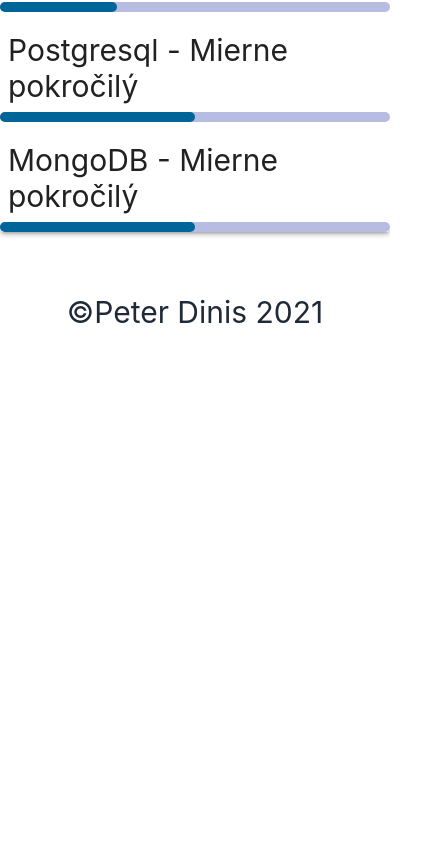
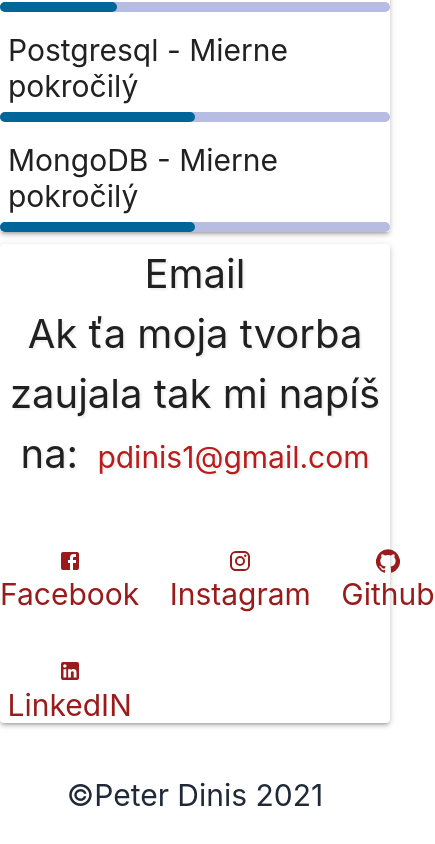
Before and after one commit to peterdinis/Portfolio-Dinis, a React (Create React App) app: page / in a window 390 px wide. Shown: the part 7103-7947 px from the top of the page, 435 px wide, since content can reach past the window. Before the commit the page ends 7480 px from the top, so only its background shows below. Built offline with nearby package versions, Linux system fonts and the light colour scheme.

Commit message:
Add contactinfo component

```diff
--- /dev/null
+++ b/src/components/contact/ContactInfo.jsx
@@ -0,0 +1,25 @@
+import { Paper } from "@material-ui/core";
+import Links from "./Links";
+import { Mailto } from "./Mailto";
+import "./Links.css";
+function ContactInfo() {
+
+  return (
+    <div className="mt-1">
+      <div>
+        <Paper elevation={3}>
+          <h1 className="infoHead">Email</h1>
+          <p className="infoHead">
+            Ak ťa moja tvorba zaujala tak mi napíš na:{" "}
+            <Mailto href="mailto:pdinis1@gmail.com">
+              pdinis1@gmail.com
+            </Mailto>
+          </p>
+          <Links />
+        </Paper>
+      </div>
+    </div>
+  );
+}
+
+export default ContactInfo;
--- /dev/null
+++ b/src/components/contact/Links.css
@@ -0,0 +1,92 @@
+.info {
+	margin-top: 6rem !important;
+}
+.infolink {
+	color: #333;
+	text-decoration: none;
+	font-size: 1.8rem;
+}
+
+.infoHead {
+    text-align: center;
+  text-shadow: 2px 2px 2px #eee;
+  font-size: 2.5rem;
+}
+
+.helperText {
+    font-size: 1.8rem;
+    margin-top: 2rem;
+    text-shadow: 2px 2px 2px #eee;
+    padding: 2px;
+}
+
+.infoHead {
+    text-align: center;
+  text-shadow: 2px 2px 2px #eee;
+  font-size: 2.5rem;
+}
+
+.linksGrid {
+    margin-top: 3rem !important;
+    display: grid;
+    grid-template-columns: repeat(5, 1fr);
+    grid-gap: 1.2em;
+    text-align: center;
+    scroll-behavior: smooth;
+}
+
+@media (max-width: 1039px) {
+	.info {
+		margin-top: 8rem !important;
+	}
+}
+@media (max-width: 1031px) {
+	.info {
+		margin-top: 7rem !important;
+	}
+}
+@media (max-width: 1015px) {
+	.info {
+		margin-top: 7rem !important;
+	}
+}
+@media (max-width: 245px) {
+	.info {
+		margin-top: 8rem !important;
+	}
+}
+
+@media (max-width: 1131px) {
+    .linksGrid {
+        grid-gap: 2em;
+    }
+  }
+  @media (max-width: 1094px) {
+   .linksGrid {
+    grid-gap: 1.9em;
+   }
+  }
+  @media (max-width: 800px) {
+   .linksGrid {
+    grid-template-columns: repeat(4, 1fr);
+    scroll-behavior: smooth;
+   }
+  }
+  @media (max-width: 570px) {
+    .linksGrid {
+        grid-template-columns: repeat(3, 1fr);
+        scroll-behavior: smooth;
+    }
+  }
+  @media (max-width: 388px) {
+    .linksGrid {
+        grid-template-columns: repeat(2, 1fr);
+        scroll-behavior: smooth;
+    }
+  }
+  @media (max-width: 320px) {
+    .linksGrid {
+        grid-template-columns: repeat(1, 1fr);
+        scroll-behavior: smooth;
+    }
+  }
--- /dev/null
+++ b/src/components/contact/Links.jsx
@@ -0,0 +1,52 @@
+import FacebookIcon from "@material-ui/icons/Facebook";
+import InstagramIcon from "@material-ui/icons/Instagram";
+import GitHubIcon from "@material-ui/icons/GitHub";
+import LinkedInIcon from "@material-ui/icons/LinkedIn";
+import "./Links.css";
+
+function Links() {
+  return (
+    <div>
+      <div className="linksGrid">
+        <a
+          className="text-red-800 mt-2 text-3xl"
+          href="https://www.facebook.com/peto.dinis/"
+        >
+          <div className="w-18">
+            <FacebookIcon />
+          </div>
+          <h3>Facebook</h3>
+        </a>
+        <a
+          href="https://www.instagram.com/petodinis/"
+          className="text-red-800 mt-2 text-3xl"
+        >
+          <div className="w-18">
+            <InstagramIcon />
+          </div>
+          <h3>Instagram</h3>
+        </a>
+        <a
+          href="https://github.com/peterdinis"
+          className="text-red-800 mt-2 text-3xl"
+        >
+          <div className="w-18">
+            <GitHubIcon />
+          </div>
+          <h3>Github</h3>
+        </a>
+        <a
+          href="https://www.linkedin.com/in/peter-dinis-58520b214/"
+          className="text-red-800 mt-2 text-3xl"
+        >
+          <div className="w-18">
+            <LinkedInIcon />
+          </div>
+          <h3>LinkedIN</h3>
+        </a>
+      </div>
+    </div>
+  );
+}
+
+export default Links;
--- a/src/pages/Homepage.jsx
+++ b/src/pages/Homepage.jsx
@@ -1,4 +1,5 @@
 import React from 'react'
+import ContactInfo from '../components/contact/ContactInfo'
 import Hero from '../components/home/Hero'
 import Info from '../components/home/Info'
 import Knowledge from '../components/projects/Knowledge'
@@ -14,6 +15,7 @@ function Homepage() {
             <MyProjects />
             <TimeLine />
             <Knowledge />
+            <ContactInfo />
             <AppFooter />
         </div>
     )
```
